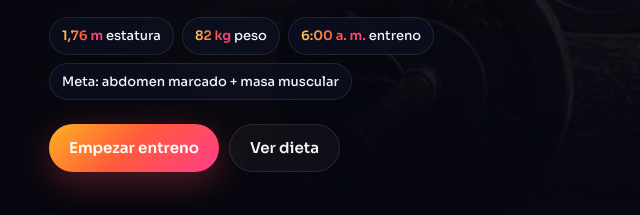
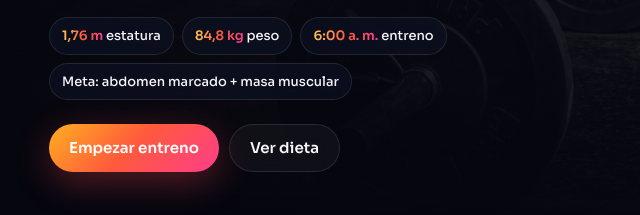
Before and after one commit to profesorvanncouverlanguage-art/cuerpo-pro, a plain HTML site: page index.html in a window 1280 px wide. Shown: the part 573-788 px from the top of the page, 21-661 px from the left. Drawn offline with Linux system fonts and the light colour scheme.

Commit message:
Update body weight to 84,8 kg
Santiago's current weight on the landing chips and copy.

```diff
--- a/index.html
+++ b/index.html
@@ -522,7 +522,7 @@
         <p class="hero-meta">Recomposición: marcar el abdomen y ganar masa muscular. Entreno a las 6:00 a. m., comida colombiana y un cronómetro en cada serie.</p>
         <div class="chips">
           <span class="chip"><strong>1,76 m</strong> estatura</span>
-          <span class="chip"><strong>82 kg</strong> peso</span>
+          <span class="chip"><strong>84,8 kg</strong> peso</span>
           <span class="chip"><strong>6:00 a. m.</strong> entreno</span>
           <span class="chip">Meta: abdomen marcado + masa muscular</span>
         </div>
```
